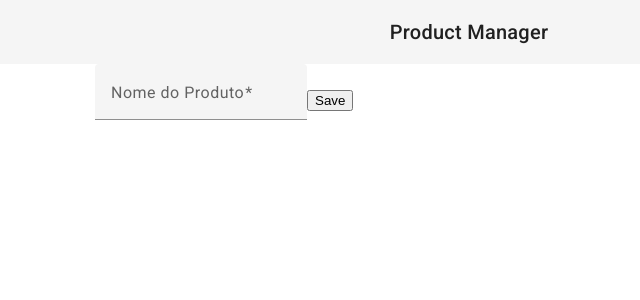
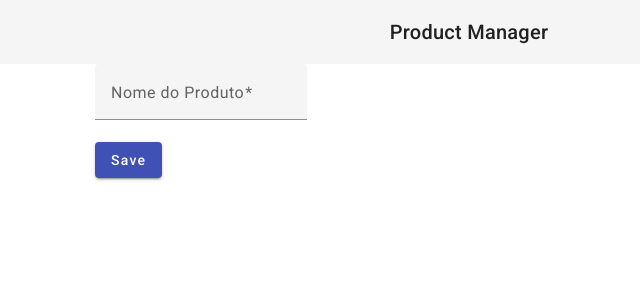
Before and after one commit to sheilaRReis/angular-product-store, an Angular app: page /create-product in a window 1280 px wide. Shown: the top 300 px of the page, without its empty margins (171-811 px from the left). Built offline with nearby package versions, Linux system fonts and the light colour scheme.

Commit message:
style(product-create): adjust layout and styling for product creation component

```diff
--- a/src/features/create-product/create-product.component.html
+++ b/src/features/create-product/create-product.component.html
@@ -1,7 +1,17 @@
-<form [formGroup]="form" (ngSubmit)="onSubmit()">
-    <mat-form-field>
-        <mat-label>Nome do Produto</mat-label>
-        <input type="text" matInput name="Name" formControlName="name" placeholder="Product Name" />
-    </mat-form-field>
-    <button type="submit">Save</button>
-</form>
+<div class="example-container">
+    <form [formGroup]="form" (ngSubmit)="onSubmit()">
+        <mat-form-field>
+            <mat-label>Nome do Produto</mat-label>
+            <input matInput type="text"
+             name="Name"
+             formControlName="name"
+             placeholder="Product Name"
+             required />
+        </mat-form-field>
+        <br/>
+        <button
+            mat-raised-button
+            color="primary"
+            type="submit">Save</button>
+    </form>
+</div>
--- a/src/features/create-product/create-product.component.ts
+++ b/src/features/create-product/create-product.component.ts
@@ -2,11 +2,12 @@ import { Component } from '@angular/core';
 import { FormControl, FormGroup, ReactiveFormsModule, Validators,  } from '@angular/forms';
 import { MatFormFieldModule  } from '@angular/material/form-field';
 import { MatInputModule  } from '@angular/material/input';
+import { MatButton } from "@angular/material/button";
 
 @Component({
   selector: 'app-create-product',
   standalone: true,
-  imports: [ReactiveFormsModule, MatFormFieldModule, MatInputModule],
+  imports: [ReactiveFormsModule, MatFormFieldModule, MatInputModule, MatButton],
   templateUrl: './create-product.component.html',
   styleUrl: './create-product.component.scss'
 })
@@ -14,13 +15,13 @@ export class CreateProductComponent {
   form = new FormGroup({
     name: new FormControl<string>('',{
       nonNullable: true,
-      validators: [Validators.required]
+      validators: [Validators.required, Validators.minLength(5), Validators.maxLength(100)]
     }),
   });
 
   onSubmit(): void {
     if (this.form.valid) {
-      this.form.controls.name.value;
+       this.form.controls.name.value;
     }
   }
 }
```
